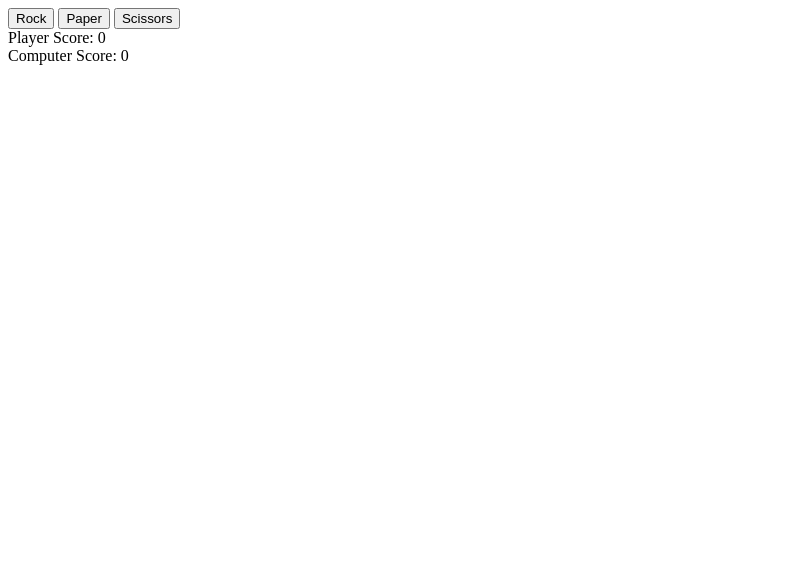
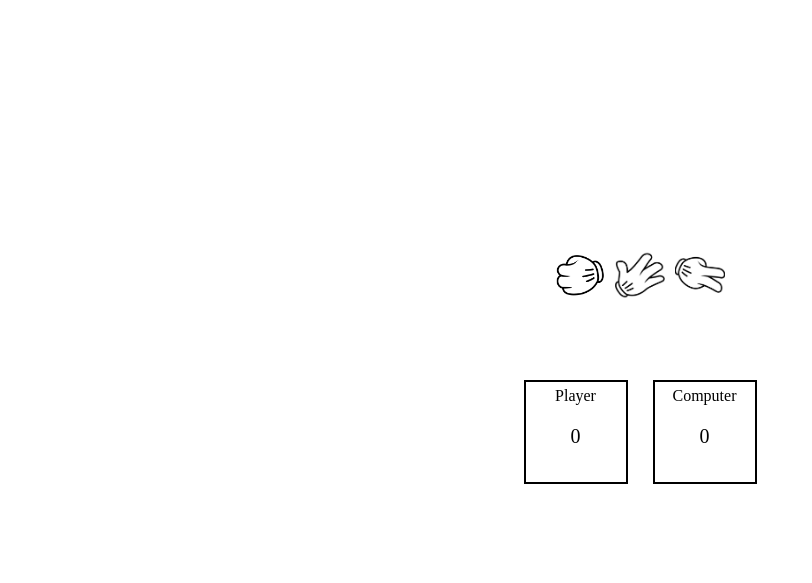
Before and after one commit to thejulianflores/rock-paper-scissors, a plain HTML site: page index.html in a window 1280 px wide. Shown: the whole page, without its empty margins (0-812 px from the left). Drawn offline with Linux system fonts and the light colour scheme.

Commit message:
Add style to GUI

```diff
--- a/index.html
+++ b/index.html
@@ -8,12 +8,26 @@
         <meta charset="utf-8"/>
     </head>
     <body>
-        <button id='rock'>Rock</button>
-        <button id='paper'>Paper</button>
-        <button id='scissors'>Scissors</button>
-        <div id='playerWins'>Player Score: 0</div>
-        <div id='computerWins'>Computer Score: 0</div>
-        <div id='container'></div>
+        <div id='game-container'>
+            <div id='button-container'>
+                <button id='rock'></button>
+                <button id='paper'></button>
+                <button id='scissors'></button>
+            </div>
+            <div id='text-container'>
+                <div id='scoreboard'>
+                    <div class='scorebox'>
+                        <div class='name'>Player</div>
+                        <div id='playerWins'>0</div>
+                    </div>
+                    <div class='scorebox'>
+                        <div class='name'>Computer</div>
+                        <div id='computerWins'>0</div>
+                    </div>
+                </div>
+                <div id='game-text'></div>
+            </div>
+        </div>
 
         <script src='script.js'></script>
     </body>
--- a/script.js
+++ b/script.js
@@ -16,11 +16,12 @@ function computerPlay(){
 */
 function playRound(player, computer){
 
-    container = document.getElementById('container');
+    gameText = document.getElementById('game-text');
     message = document.createElement('p')
-    message.textContent = ('Player chose ' + player + ' and computer chose ' + computer)
+    message.classList.add('choices')
+    message.textContent = ('Player chose ' + player + ' and computer chose ' + computer.toLowerCase())
 
-    container.appendChild(message)
+    gameText.appendChild(message)
 
     if(player==='rock'){                // if the player chose ROCK
         if(computer==='Rock'){
@@ -66,25 +67,26 @@ function playRound(player, computer){
 */
 function chooseWinner(outcome){
 
-    container = document.getElementById('container')
+    gameText = document.getElementById('game-text')
     message = document.createElement('p')
+    message.classList.add('outcome')
 
     playerWins = document.getElementById('playerWins')
     computerWins = document.getElementById('computerWins')
 
     if(outcome==='win'){
         message.textContent = ('The player won!')
-        playerWins.textContent = playerWins.textContent.slice(0,14) + (parseInt(playerWins.textContent.slice(14)) + 1)
+        playerWins.textContent = (parseInt(playerWins.textContent) + 1)
     }
     else if(outcome==='lose'){
         message.textContent = ('The computer won!')
-        computerWins.textContent = computerWins.textContent.slice(0,16) + (parseInt(computerWins.textContent.slice(16)) + 1)
+        computerWins.textContent = (parseInt(computerWins.textContent) + 1)
 
     }
     else
         message.textContent = ('Tie game!')
 
-    container.appendChild(message)
+    gameText.appendChild(message)
 }
 
 
@@ -98,9 +100,9 @@ function game(buttonChosen){
     let playerWins = 0
     let computerWins = 0
 
-    container = document.getElementById('container')
-    while(container.firstChild){
-        container.removeChild(container.firstChild)
+    gameText = document.getElementById('game-text')
+    while(gameText.firstChild){
+        gameText.removeChild(gameText.firstChild)
     }
 
     const computerChoice = computerPlay();
--- a/style.css
+++ b/style.css
@@ -0,0 +1,98 @@
+* {
+    margin: 0;
+    padding: 0;
+    font-family: "futura";
+    font-size:20px;
+}
+
+html,body {
+   /* background-color: #f0ead6; */
+    height:100vh;
+    display:flex;
+    justify-content: center;
+}
+
+button {
+    border: 0px;
+    padding:10px;
+    width:50px;
+    height:50px;
+}
+
+
+.scorebox{
+    width:100px;
+    height:100px;
+    border:2px solid black;
+    display:flex;
+    flex-direction: column;
+}
+
+.name{
+    padding:5px;
+    padding-bottom:20px;
+    text-align: center;
+    font-size:16px;
+}
+
+.outcome{
+    margin-top:10px;
+    font-size:100px;
+}
+
+.choices{
+    margin:10px;
+}
+
+#rock{
+    background-image:url("img/rock.png");
+    background-size: 300%;
+    background-position: center;
+}
+
+#paper{
+    background-image:url('img/paper.png');
+    background-size: 240%;
+    background-position: center;
+}
+
+#scissors{
+    background-image:url('img/scissors.png');
+    background-size: 240%;
+    background-position: center;
+}
+
+#scoreboard{
+    display:flex;
+    text-align: center;
+    justify-content: center;
+    gap:25px;
+    padding-bottom:20px;
+}
+
+#button-container{
+    display:flex;
+    gap:10px;
+    margin:30px;
+    height:100px;
+
+}
+
+#text-container{
+    height:200px;
+    display:flex;
+    flex-direction: column;
+    justify-content: left;
+    align-items: center;
+}
+
+#game-text{
+    text-align: center;
+}
+
+#game-container{
+    display:flex;
+    flex-direction: column;
+    justify-content: center;
+    align-items: center;
+}
```
Also changed, not shown: img/paper.png (added), img/rock.png (added), img/scissors.png (added).
